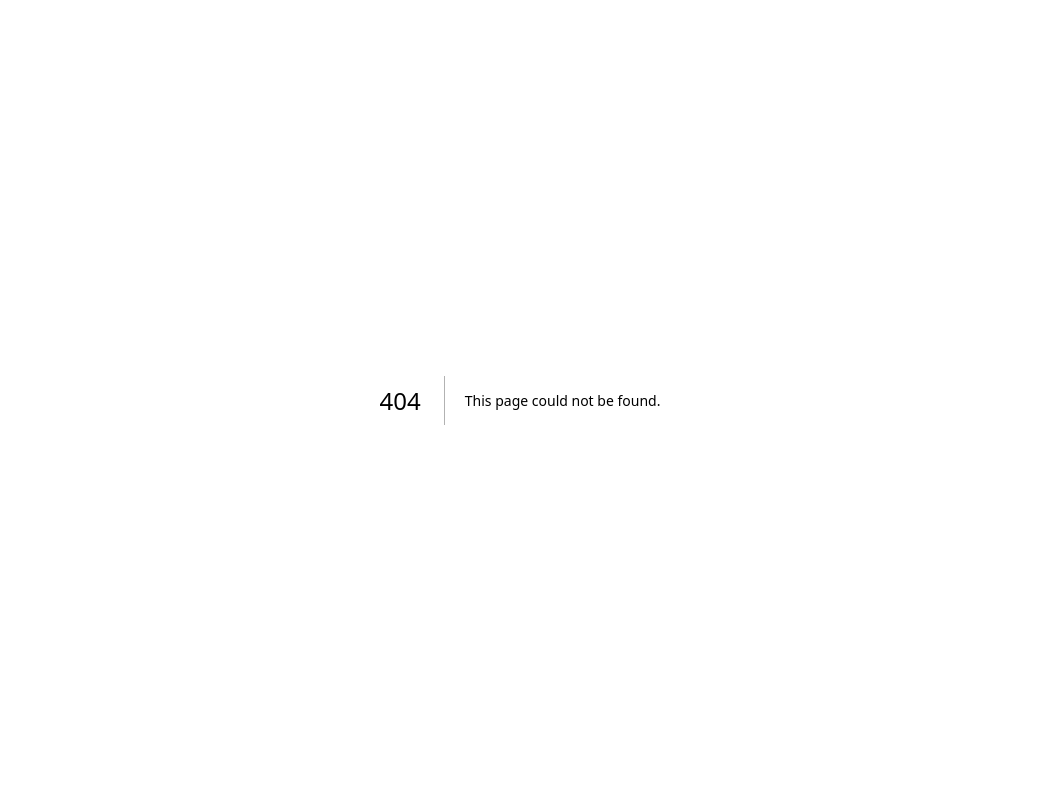
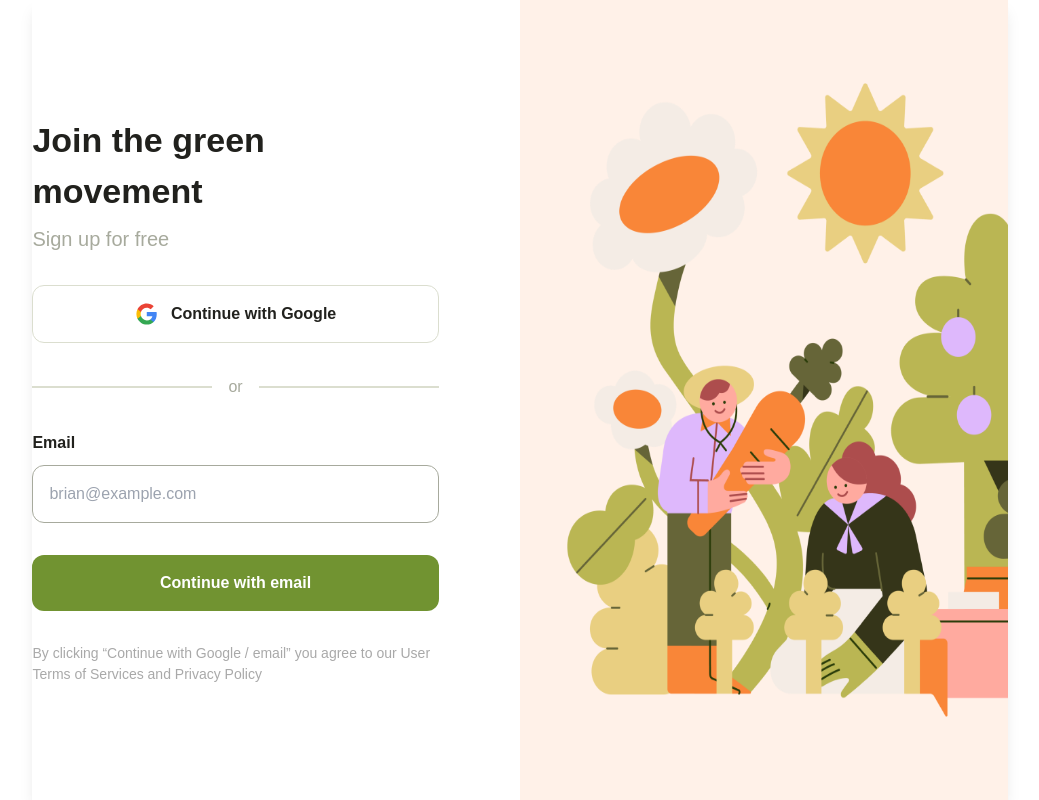
Before and after one commit to isubroto/Task, a Next.js app: page /SignUp in a window 1280 px wide. Before the commit this address had no page. Shown: the whole page, without its empty margins (120-1159 px from the left). Built offline with nearby package versions, Linux system fonts and the light colour scheme.

Commit message:
added signup page

```diff
--- /dev/null
+++ b/app/SignUp/page.js
@@ -0,0 +1,14 @@
+import React from 'react'
+import SignUp from '../components/signup'
+import Image from 'next/image'
+import loginImage from '../res/DrawKit Vector Illustration Ecology & Environment (3) 1.png'
+export default function page () {
+  return (
+      <div className="w-full md:w-[76.18056%] h-screen overflow-hidden grid grid-cols-1 md:grid-cols-2 items-center justify-center mx-auto shadow-lg ">
+        <SignUp />
+          <div className="w-full h-full flex justify-center items-center relative bg-[#FFF1E8]">
+              <Image src={ loginImage } alt="login image" className="hidden md:block  w-screen h-screen" />
+         </div>
+    </div>
+  )
+}
--- a/app/components/heroCard.jsx
+++ b/app/components/heroCard.jsx
@@ -6,7 +6,7 @@ const HeroCard = () => {
           <h1 className="text-6xl font-bold ">Empower Your Business With Stunning Design!</h1>
           <p className="text-xl text-[#6B708D] w-[27.1875rem]">Lumaracode is a digital design and development studio. We design and develop astonishing websites and mobile apps.</p>
           <div className="flex gap-10 items-center">
-              <button className="text-white py-[0.9375rem] text-[1.0625rem] px-[2.25rem] bg-[#3B52CF] rounded-[.75rem]" >Get in touch</button>
+              <button className="text-white py-[0.9375rem] text-[1.0625rem] px-[2.25rem] bg-[#3B52CF] hover:bg-[#3c59fd]  rounded-[.75rem]" >Get in touch</button>
               <span className="text-[#6B708D] text-[1.0625rem] cursor-pointer">See our work</span>
           </div>
     </div>
--- a/app/components/nav.jsx
+++ b/app/components/nav.jsx
@@ -1,3 +1,4 @@
+import Link from "next/link"
 import Logo from "./logo"
 import NavMenu from "./navMenu"
 
@@ -5,10 +6,14 @@ import NavMenu from "./navMenu"
 const Nav = () => {
     return (
         <div className="w-full h-32 flex justify-between items-end"><Logo /> <NavMenu />
-            <div>
-                <button className="text-white py-[0.9375rem] px-[2.25rem] bg-[#3B52CF] text-[1.0625rem] rounded-[.75rem]">
+            <div className="flex gap-5">
+                <button className="text-white py-[0.9375rem] px-[2.25rem] bg-[#3B52CF] hover:bg-[#3c59fd] text-[1.0625rem] rounded-[.75rem]">
                     Contact Us
                 </button>
+                <Link href="/SignUp" className="py-[0.9375rem] px-[2.25rem] border border-[#3B52CF] text-[#3B52CF] hover:bg-[#3B52CF] hover:text-white text-[1.0625rem] rounded-[.75rem]">
+                    Sign Up
+                </Link>
+
             </div>
         </div>
     )
--- /dev/null
+++ b/app/components/signup.jsx
@@ -0,0 +1,28 @@
+import Image from 'next/image'
+import googlesymbol from '../res/google_symbol.svg'
+
+
+const SignUp = () => {
+  return (
+    <div className="w-10/12 h-full flex flex-col gap-8 justify-center items-center">
+        <div className="flex flex-col gap-2 justify-center w-full">
+              <h1 className="text-[2.125rem] font-bold text-[#21211D]">Join the green movement</h1>
+              <p className="text-[#A7AA9D] text-xl">Sign up for free</p>
+        </div>
+          <button className="border border-[#DBDECF] rounded-xl flex justify-center items-center gap-3 py-4 px-6 w-full font-semibold text-[#21211D]"><Image src={ googlesymbol } alt="google symbol" width={ 24 } height={ 24 } /> Continue with Google</button>
+          <div class="flex items-center w-full text-center">
+              <hr class="flex-grow border-t-2 border-[#DBDECF]" />
+              <span class="px-4 text-[#A7AA9D]">or</span>
+              <hr class="flex-grow border-t-2 border-[#DBDECF]" />
+          </div>
+          <div className="w-full flex flex-col gap-[.625rem]">
+              <label htmlFor="email" className="font-semibold">Email</label>
+              <input type="text" id="email" className="w-full border border-[#A7AA9D] rounded-xl p-4" placeholder="brian@example.com"/>
+          </div>
+          <button className="bg-[#719331] text-white rounded-xl flex justify-center items-center gap-3 py-4 px-6 w-full font-semibold "> Continue with email</button>
+          <p className="text-[.875rem] text-[#A9A9A9]">By clicking “Continue with Google / email” you agree to our User Terms of Services and Privacy Policy</p>
+    </div>
+  )
+}
+
+export default SignUp
--- a/app/globals.css
+++ b/app/globals.css
@@ -8,6 +8,7 @@ body {
   color: var(--foreground);
   background: var(--background);
   font-family: Arial, Helvetica, sans-serif;
+  @apply text-[#21211D];
 }
 
 @layer utilities {
```
Also changed, not shown: app/res/DrawKit Vector Illustration Ecology & Environment (3) 1.png (added), app/res/google_symbol.svg (added).
